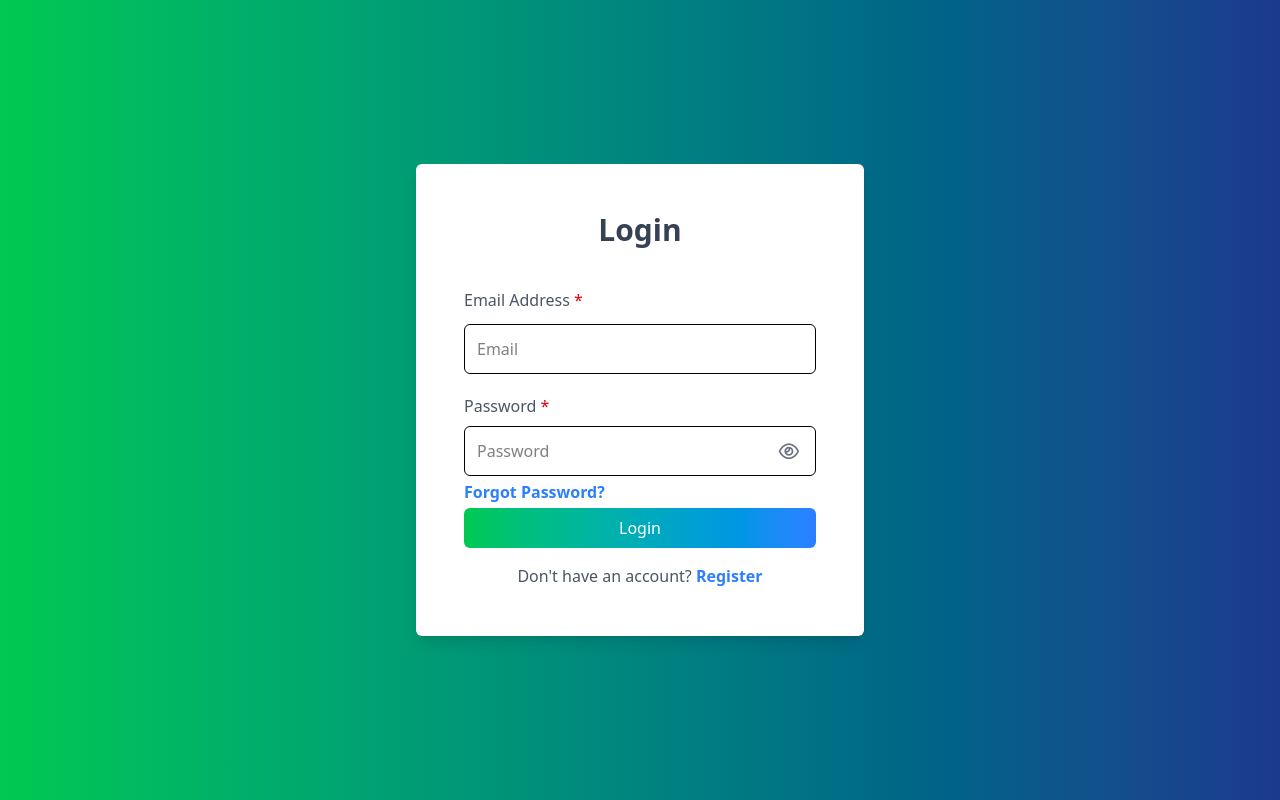
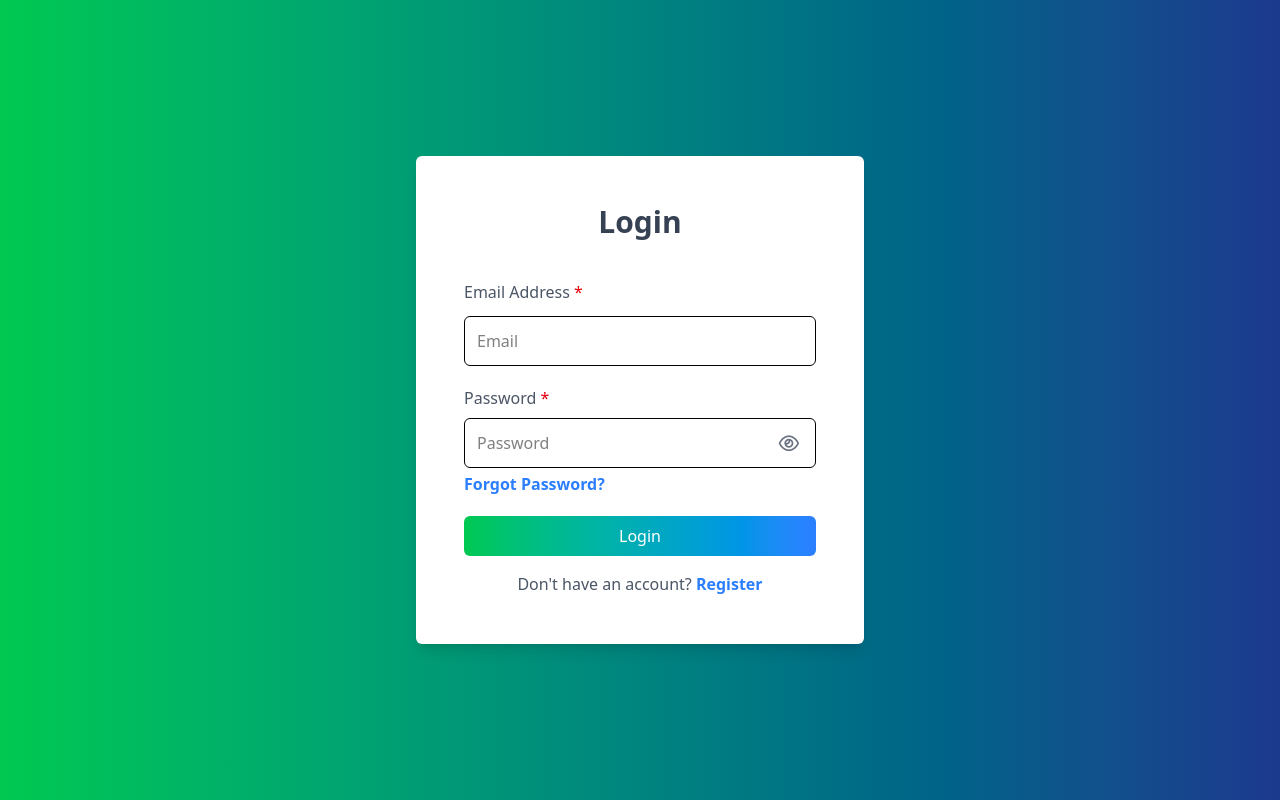
Before and after one commit to Anusaini-12/MERN-Auth-System, a React (Vite) app in the folder frontend/: page /login in a window 1280 px wide. Built offline with nearby package versions, Linux system fonts and the light colour scheme; no server answers; a web font is replaced by a local one.

Commit message:
Update LoadingButton.jsx

```diff
--- a/frontend/src/components/LoadingButton.jsx
+++ b/frontend/src/components/LoadingButton.jsx
@@ -4,7 +4,7 @@ const LoadingButton = ({ loading, children }) => {
       type="submit"
       disabled={loading}
       className={`w-full flex items-center justify-center gap-2
-      text-white p-2 rounded-md bg-gradient-to-r from-green-500 to-blue-500
+      text-white p-2 mt-4  rounded-md bg-gradient-to-r from-green-500 to-blue-500
       transition disabled:opacity-50 disabled:cursor-not-allowed`}
     >
       {loading && (
```
